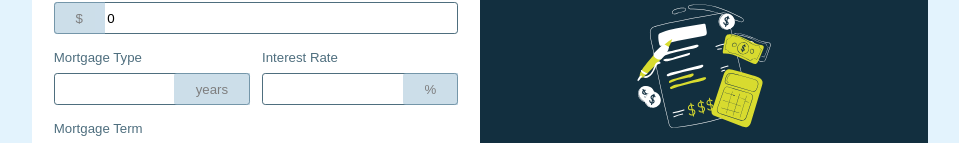
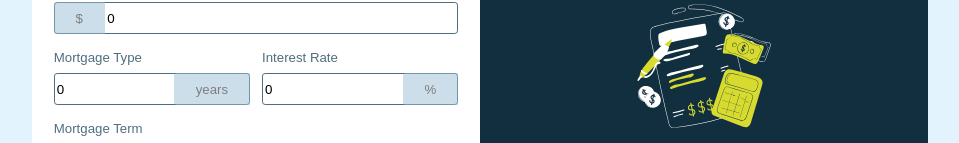
Before and after one commit to Oddisy/mortgage_repayment, a React (Vite) app: page / in a window 1280 px wide. Shown: the part 297-440 px from the top of the page, without its empty margins (160-1119 px from the left). Built offline with nearby package versions, Linux system fonts and the light colour scheme.

Commit message:
fix: passed child component to child

```diff
--- a/src/App.tsx
+++ b/src/App.tsx
@@ -6,7 +6,6 @@ import RightContainer from "./component/right_container";
 import { useMonthlyPayment } from "./component/hooks/useMonthlyPayment";
 
 function App() {
-
 	const [principal, setPrincipal] = useState(0);
 	const [years, setYears] = useState(0);
 	const [yearlyInterest, setYearlyInterest] = useState(0);
@@ -31,7 +30,9 @@ function App() {
 						<Form
 							principal={principal}
 							setPrincipal={setPrincipal}
+							years={years}
 							setYears={setYears}
+							yearlyInterest={yearlyInterest}
 							setYearlyInterest={setYearlyInterest}
 						/>
 					</div>
--- a/src/component/form.tsx
+++ b/src/component/form.tsx
@@ -5,7 +5,7 @@ import { mortgageTypeData, inputProps } from "../data/formData";
 import { Button } from "./button";
 import { IoIosCalculator } from "react-icons/io";
 import { FormProps } from "../../interface";
-import { TestProps } from "../../interface";
+
 
 const Form = ({
 	principal,
@@ -14,7 +14,7 @@ const Form = ({
 	setYears,
 	yearlyInterest,
 	setYearlyInterest,
-}: FormProps & TestProps) => {
+}: FormProps) => {
 	const handleSubmit = (e: FormEvent) => {
 		console.log("handleSubmit triggered");
 		e.preventDefault();
@@ -24,7 +24,7 @@ const Form = ({
 		<form onSubmit={handleSubmit}>
 			<div className="mortgage-duration--container">
 				<Input
-					formInputValue={principal}
+					formInputValue={principal && principal}
 					formInputValueOnChange={(e) =>
 						setPrincipal(parseFloat(e.target.value))
 					}
@@ -50,7 +50,9 @@ const Form = ({
 					inputType="text"
 					mortgageAmountInputContainerClassName="mortgage_amount_input-container"
 					inputClassName="form-input-class right"
-					formInputValueOnChange={setYears}
+					formInputValueOnChange={(e) =>
+						setYears(parseFloat(e.target.value))
+					}
 				/>
 				<Input
 					formInputValue={yearlyInterest}
@@ -62,7 +64,9 @@ const Form = ({
 					inputType="text"
 					mortgageAmountInputContainerClassName="mortgage_amount_input-container"
 					inputClassName="form-input-class right"
-					formInputValueOnChange={setYearlyInterest}
+					formInputValueOnChange={(e) =>
+						setYearlyInterest(parseFloat(e.target.value))
+					}
 				/>
 			</div>
 			<div className="mortgage-type--container">
```
Lines whose indentation alone changed are shown as unchanged.
